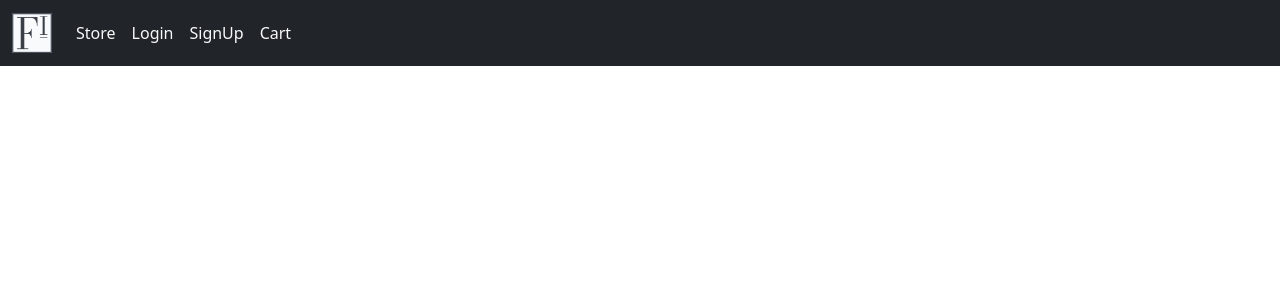
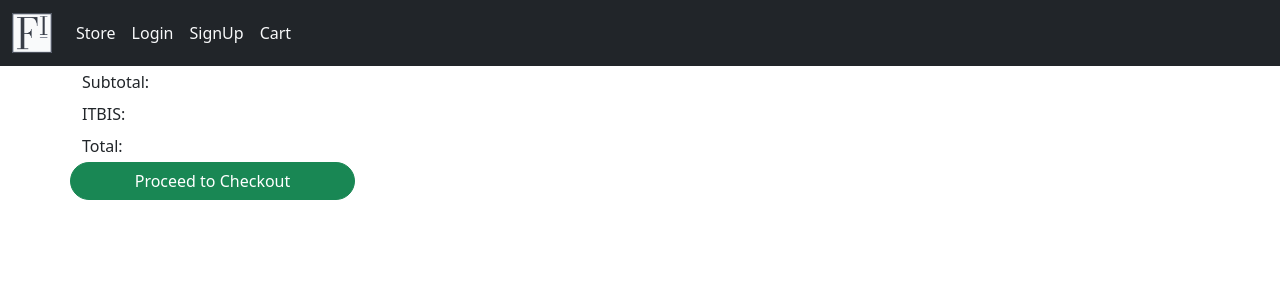
Before and after one commit to Furniture-Insight/furniture-insight-frontend, a React (Create React App) app in the folder furniture-insight-frontend/: page /cart in a window 1280 px wide. Shown: the top 300 px of the page. Built offline with nearby package versions, Linux system fonts and the light colour scheme.

Commit message:
Created Cart Page

```diff
--- a/furniture-insight-frontend/src/components/pages/Cart.js
+++ b/furniture-insight-frontend/src/components/pages/Cart.js
@@ -1,8 +1,25 @@
 import React from "react";
 
-function Cart(){
-    return(
-        <div className="container">
+
+function Cart() {
+
+    const handleClick = () => {
+
+    }
+
+    return (
+        <div className="container lh-lg">
+            <div className="row">
+                <label>Subtotal: </label>
+                <label>ITBIS: </label>
+                <label>Total: </label>
+                <button
+                    type="button"
+                    onClick={handleClick}
+                    className="btn btn-success rounded-pill w-25"
+                    data-bs-toggle="modal"
+                    data-bs-target="#Modal">Proceed to Checkout</button>
+            </div>
         </div>
     );
 };
--- a/furniture-insight-frontend/src/components/pages/Login.js
+++ b/furniture-insight-frontend/src/components/pages/Login.js
@@ -1,9 +1,10 @@
 import React from "react";
 import { useState } from "react";
-import { Link} from "react-router-dom";
+import { useNavigate,Link} from "react-router-dom";
 import logo from "../images/logo.png";
 
 function Login() {
+    let navigate = useNavigate();
 
     const [user, setUser] = useState({
         email: "",
@@ -17,7 +18,7 @@ function Login() {
     }
 
     const handleClick = () => {
-
+        navigate("/store")
     }
 
     return (
--- a/furniture-insight-frontend/src/components/pages/SignUp.js
+++ b/furniture-insight-frontend/src/components/pages/SignUp.js
@@ -1,8 +1,10 @@
 import React from "react";
-import { useState } from "react";
+import {useState } from "react";
+import {useNavigate} from "react-router-dom";
 import logo from "../images/logo.png";
 
 function SignUp() {
+    let navigate = useNavigate();
 
     const [user, setUser] = useState({
         firstname: "",
@@ -15,6 +17,10 @@ function SignUp() {
         event.preventDefault();
         alert("Data entered");
         console.log(user);
+    }
+
+    const handleClick = () => {
+        navigate("/store");
     }
 
     return (
@@ -50,6 +56,7 @@ function SignUp() {
                     <button
                         type="submit"
                         className="btn btn-outline-secondary rounded-pill"
+                        onClick={handleClick}
                         >Sign Up</button>
                 </div>
             </form>
```
Also changed, not shown: furniture-insight-frontend/src/index.js (line endings or trailing spaces).
